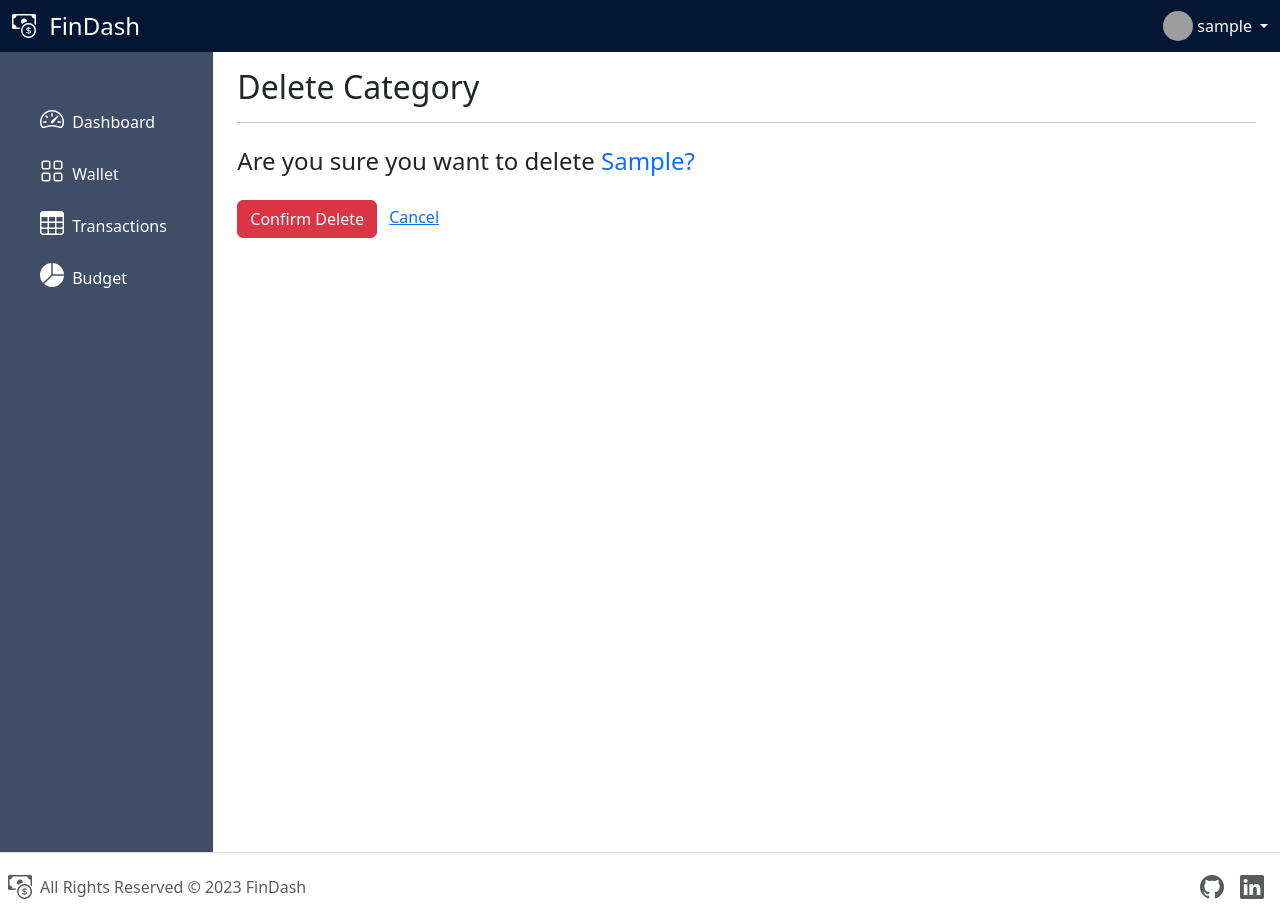
After one commit to isobelmorales/findash, a Django app: page /budget/1/delete/ in a window 1280 px wide. The commit adds this page. Run offline with Django 4.2, Linux system fonts and the light colour scheme; a user stored in the database is signed in; tables that the repository leaves empty hold one stand-in row (values such as "Sample post"); some libraries are stand-ins or nearby versions; grey boxes are pictures that could not be loaded.

Commit message:
delete budget

```diff
--- a/main_app/models.py
+++ b/main_app/models.py
@@ -40,6 +40,9 @@ class Budget(models.Model):
     def __str__(self):
         return self.category
 
+    def get_absolute_url(self):
+        return reverse('budget_index', kwargs={'budget_id': self.id })
+
 # Transaction
 class Transaction(models.Model):
     description = models.CharField(max_length=100)
--- a/main_app/templates/base.html
+++ b/main_app/templates/base.html
@@ -83,5 +83,7 @@
     <script src="https://cdn.jsdelivr.net/npm/bootstrap@5.3.0-alpha1/dist/js/bootstrap.bundle.min.js" integrity="sha384-w76AqPfDkMBDXo30jS1Sgez6pr3x5MlQ1ZAGC+nuZB+EYdgRZgiwxhTBTkF7CXvN" crossorigin="anonymous"></script>
     <!-- ApexCharts -->
     <script src="https://cdn.jsdelivr.net/npm/apexcharts"></script>
+    <!-- Popper -->
+    <script src="https://unpkg.com/@popperjs/core@2"></script>
 </body>
 </html>
--- a/main_app/templates/budgets/index.html
+++ b/main_app/templates/budgets/index.html
@@ -34,7 +34,7 @@
     <h2>Budget</h2>
     <hr>
     <div class="row row-cols-1 row-cols-md-2 g-4">
-        <div class="col">
+        <div class="col card-group">
             <div class="card">
                 <div class="card-body">
                     <h5 class="card-title"></h5>
@@ -71,7 +71,7 @@
                                                 </a>
                                             </td>
                                             <td>
-                                                <a href="#" class="link-danger">
+                                                <a href="{% url 'budget_delete' budget.id %}" class="link-danger">
                                                     <i class="bi bi-trash3-fill"></i>
                                                 </a>
                                             </td>
@@ -129,7 +129,7 @@
                 },
                 legend: {
                     show: true,
-                    position: 'right',
+                    position: 'bottom',
                     offsetY: 12,
                     markers: {
                         width: 10,
--- a/main_app/templates/dashboard.html
+++ b/main_app/templates/dashboard.html
@@ -61,10 +61,10 @@
     </div>
     <hr>
     <div class="row row-cols-1 row-cols-md-2 g-4">
-        <div class="col">
+        <div class="col card-group">
             <div class="card">
                 <div class="card-body">
-                    <h5 class="card-title">Budget</h5>
+                    <h4 class="card-title pb-4">Budget</h4>
                     <div id="chart-demo-pie" class="chart-lg"></div>
                 </div>
             </div>
@@ -72,7 +72,7 @@
         <div class="col">
             <div class="card">
                 <div class="card-body">
-                    <h5 class="card-title">Transactions</h5>
+                    <h4 class="card-title">Transactions</h4>
                     <p class="card-text">
                         <div class="table-responsive">
                             <table class="table table-striped table-hover">
--- /dev/null
+++ b/main_app/templates/main_app/budget_confirm_delete.html
@@ -0,0 +1,12 @@
+{% extends 'base.html' %}
+{% block content %}
+    <h2>Delete Category</h2>
+    <hr>
+    <h4 class="my-4">Are you sure you want to delete <span class="text-primary">{{ object.category }}?</span></h4>
+
+    <form action="" method="POST">
+        {% csrf_token %}
+        <input type="submit" value="Confirm Delete" class="btn btn-danger">
+        <a href="{% url 'budget_index' %}" class="m-2">Cancel</a>
+    </form>
+{% endblock %}
--- a/main_app/urls.py
+++ b/main_app/urls.py
@@ -30,4 +30,5 @@ urlpatterns = [
     path('budget/create/', views.create_budget, name='create_budget'),
     # budget - update
     # budget - delete
+     path('budget/<int:pk>/delete/', views.BudgetDelete.as_view(), name='budget_delete'),
 ]
--- a/main_app/views.py
+++ b/main_app/views.py
@@ -35,7 +35,7 @@ def signup(request):
 @login_required
 def dashboard(request):
     budgets = Budget.objects.filter(user=request.user)
-    transactions = Transaction.objects.filter(user=request.user)
+    transactions = Transaction.objects.filter(user=request.user)[:6]
     accounts = Account.objects.filter(user=request.user)
 
     for account in accounts:
@@ -141,4 +141,8 @@ def create_budget(request):
     return redirect('budget_index')
 
 # Update Budget
+
 # Delete Budget
+class BudgetDelete(LoginRequiredMixin, DeleteView):
+    model = Budget
+    success_url = '/budget/'
```
Also changed, not shown: main_app/templates/main_app/account_confirm_delete.html (+7 -0 lines), README.md.
